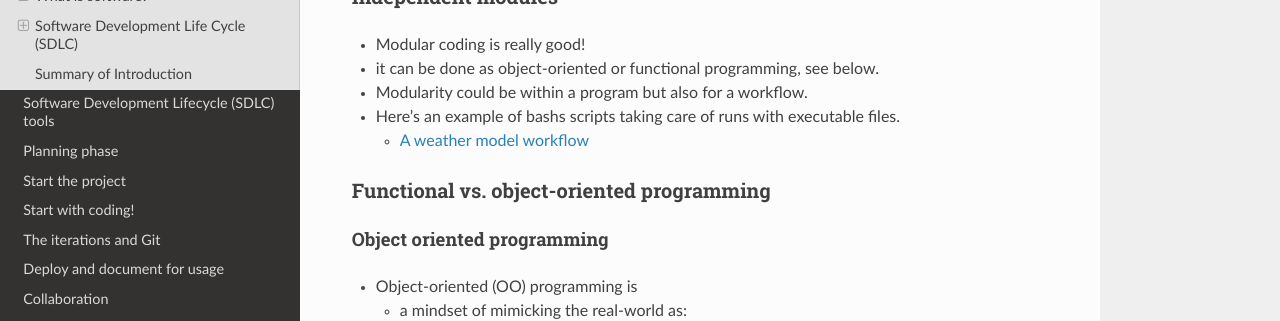
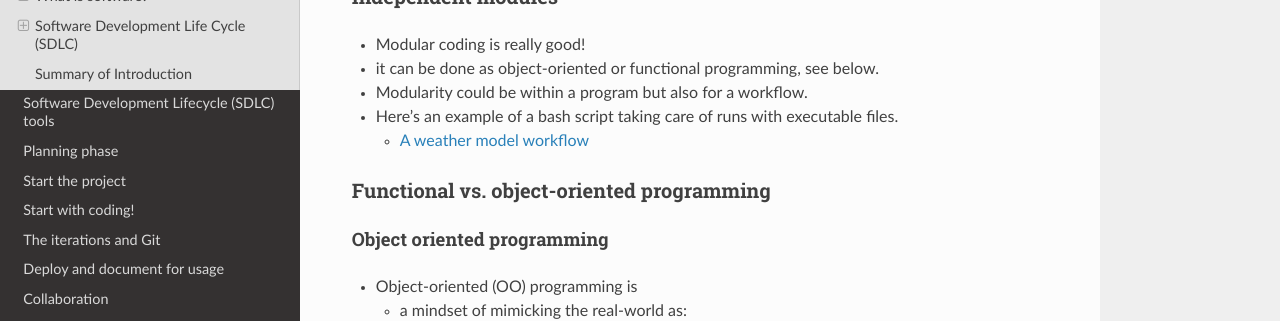
Before and after one commit to UPPMAX/programming_formalisms_intro, a Sphinx documentation site: the page built from doc/intro.md, in a window 1280 px wide and 900 px high, scrolled down 2036 px. Shown: the part 151-472 px from the top of the window. Built offline with Sphinx 7.4.7 and the Read the Docs theme 2.0.0, drawn with Linux system fonts in a browser that asks for light colours; pages that are not in the unit, such as notebooks, are missing from menus; some of the changed text lies outside the part shown.

Commit message:
Update intro.md

```diff
--- a/doc/intro.md
+++ b/doc/intro.md
@@ -80,7 +80,7 @@
 - Modular coding is really good!
 - it can be done as object-oriented or functional programming, see below.
 - Modularity could be within a program but also for a workflow.
-- Here's an example of bashs scripts taking care of runs with executable files.
+- Here's an example of a bash script taking care of runs with executable files.
   - [A weather model workflow](https://github.com/UPPMAX/programming_formalisms_intro/blob/main/doc/wrf-workflow.md)
 
 ### Functional vs. object-oriented programming
```
Also changed, not shown: other parts of doc/intro.md (+1 -1 lines).
